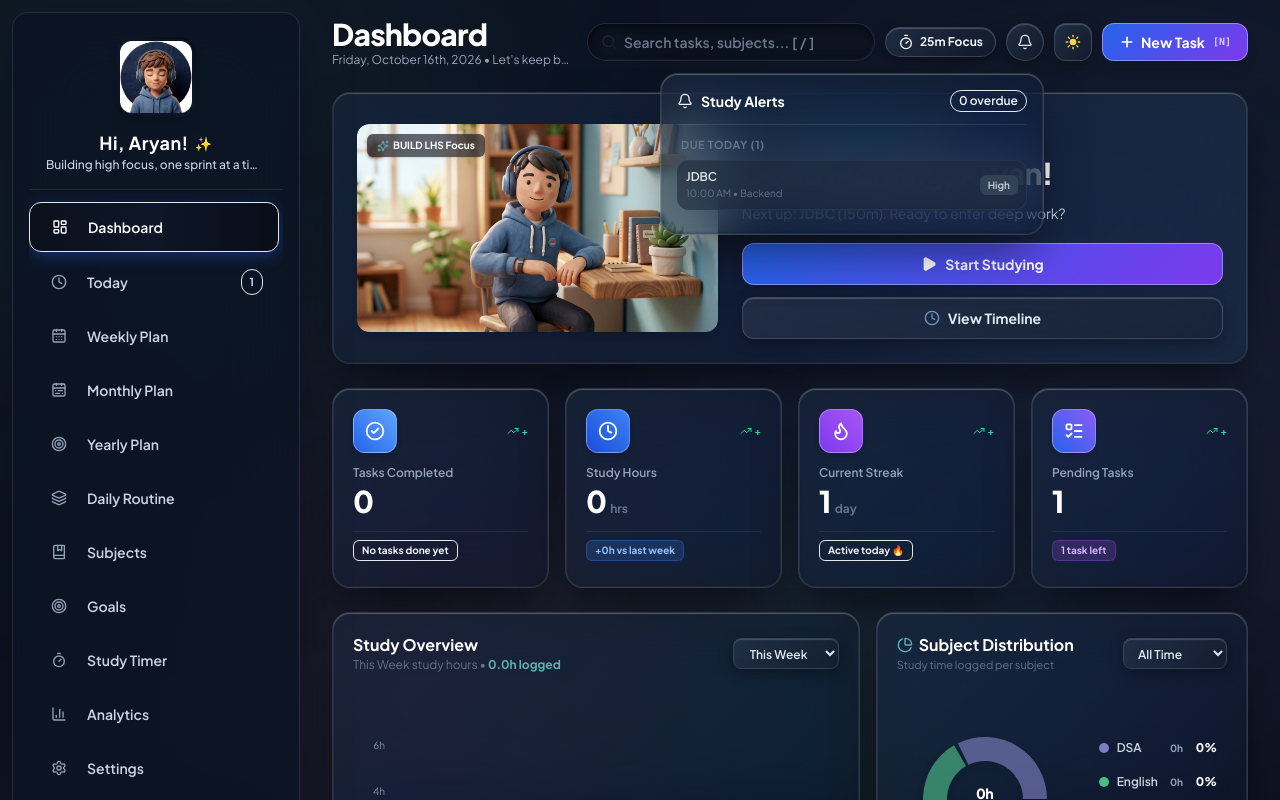
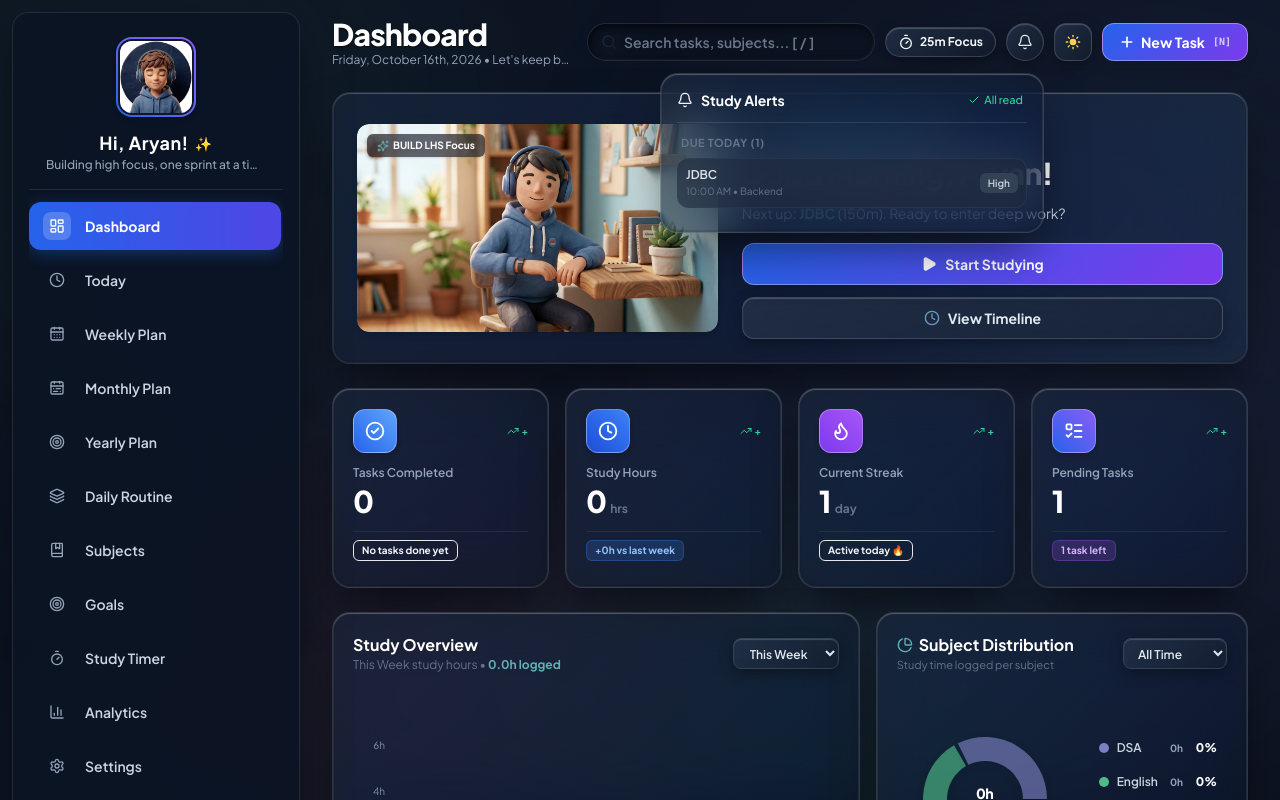
Before and after one commit to LAXMIDHARLHS974/Study-Analytics-Dashboard, a React (Vite) app: page / in a window 1280 px wide. Both pictures are taken after a click on the button 1024 px from the left and 42 px from the top of the page. Shown: the top 800 px of the page. Built offline with nearby package versions, Linux system fonts and the light colour scheme.

Commit message:
feat: add notification read tracking and mark-all-as-read functionality in TopBar and settings store

```diff
--- a/src/components/common/Sidebar.jsx
+++ b/src/components/common/Sidebar.jsx
@@ -10,14 +10,10 @@ import {
   BarChart3,
   Settings,
   Timer,
-  Sparkles,
   Layers,
-  Flame,
-  ListTodo,
   X
 } from 'lucide-react';
 import { useSettingsStore } from '../../store/useSettingsStore';
-import { useTaskStore } from '../../store/useTaskStore';
 
 const navItems = [
   { path: '/', label: 'Dashboard', icon: LayoutDashboard },
@@ -35,55 +31,52 @@ const navItems = [
 
 export default function Sidebar({ isOpen, onClose }) {
   const { userName, userAvatar, userMotto } = useSettingsStore();
-  const { tasks } = useTaskStore();
-
-  const pendingCount = tasks.filter((t) => t.status !== 'Done').length;
 
   return (
     <aside
       className={`
-        fixed inset-y-0 left-0 z-40 w-72
-        bg-[#162234]/85 dark:bg-[#0c1424]/85 backdrop-blur-2xl text-slate-200
-        flex flex-col justify-between p-4 shadow-[0_20px_50px_rgba(0,0,0,0.35)]
-        transition-transform duration-300 ease-in-out
-        md:translate-x-0 md:static md:w-64 lg:w-72 md:rounded-2xl md:my-3 md:ml-3
-        border border-white/20 dark:border-white/10 select-none
-        pt-[max(1rem,env(safe-area-inset-top,0px))] pb-[max(1rem,env(safe-area-inset-bottom,0px))]
+        fixed inset-y-0 left-0 z-40 w-56 sm:w-64 md:w-64 lg:w-72
+        bg-white/85 dark:bg-[#0c1424]/90 backdrop-blur-2xl text-slate-800 dark:text-slate-200
+        flex flex-col justify-between p-3 sm:p-4 shadow-[0_10px_35px_rgba(20,35,60,0.08)] dark:shadow-[0_20px_50px_rgba(0,0,0,0.45)]
+        transition-all duration-300 ease-in-out
+        md:translate-x-0 md:static md:rounded-2xl md:my-3 md:ml-3
+        border border-white/80 dark:border-white/10 select-none
+        pt-[max(0.75rem,env(safe-area-inset-top,0px))] pb-[max(0.75rem,env(safe-area-inset-bottom,0px))]
         ${isOpen ? 'translate-x-0' : '-translate-x-full md:translate-x-0'}
       `}
     >
       {/* Top Profile Section */}
-      <div className="relative flex flex-col items-center pt-2 pb-4 border-b border-white/15 dark:border-slate-800">
+      <div className="relative flex flex-col items-center pt-1 sm:pt-2 pb-3 sm:pb-4 border-b border-slate-200/80 dark:border-slate-800">
         {/* Mobile close button */}
         <button
           onClick={onClose}
           aria-label="Close menu"
-          className="md:hidden absolute top-0 right-0 p-2 rounded-xl text-slate-400 hover:text-white hover:bg-white/10 transition-colors"
+          className="md:hidden absolute top-0 right-0 p-1.5 rounded-lg text-slate-400 hover:text-slate-700 dark:hover:text-white hover:bg-slate-100 dark:hover:bg-white/10 transition-colors"
         >
-          <X className="w-5 h-5" />
+          <X className="w-4 h-4" />
         </button>
 
         <div className="relative group cursor-pointer">
-          <div className="w-20 h-20 rounded-2xl p-1 bg-gradient-to-tr from-royal-600 via-royal-500 to-violet-neon shadow-lg">
+          <div className="w-14 h-14 sm:w-20 sm:h-20 rounded-2xl p-0.5 sm:p-1 bg-gradient-to-tr from-blue-600 via-indigo-500 to-violet-500 shadow-md">
             <img
               src={userAvatar || '/assets/student_avatar.jpg'}
               alt={userName}
-              className="w-full h-full object-cover rounded-xl ring-2 ring-slate-900/50 shadow-inner"
+              className="w-full h-full object-cover rounded-xl ring-2 ring-white dark:ring-slate-900 shadow-inner"
             />
           </div>
         </div>
 
-        <h2 className="mt-3 text-lg font-bold text-white tracking-wide flex items-center gap-1.5">
+        <h2 className="mt-2 sm:mt-3 text-base sm:text-lg font-bold text-slate-900 dark:text-white tracking-wide flex items-center gap-1.5">
           <span>Hi, {userName}!</span>
-          <span className="text-violet-neon text-sm">✨</span>
+          <span className="text-amber-500 dark:text-violet-400 text-xs sm:text-sm">✨</span>
         </h2>
-        <p className="text-xs text-slate-300 font-medium truncate max-w-[220px]">
+        <p className="text-[11px] sm:text-xs text-slate-500 dark:text-slate-400 font-medium truncate max-w-[170px] sm:max-w-[220px]">
           {userMotto || 'Stay Focused & Consistent'}
         </p>
       </div>
 
-      {/* Navigation List with Liquid Glass Active States */}
-      <nav className="flex-1 overflow-y-auto py-3 space-y-1.5 pr-1">
+      {/* Navigation List with High-Contrast Liquid Glass States */}
+      <nav className="flex-1 overflow-y-auto py-2.5 sm:py-3 space-y-1 sm:space-y-1.5 pr-0.5">
         {navItems.map((item) => {
           const Icon = item.icon;
           return (
@@ -92,29 +85,24 @@ export default function Sidebar({ isOpen, onClose }) {
               to={item.path}
               onClick={() => onClose && onClose()}
               className={({ isActive }) => `
-                ${item.hideOnMobile ? 'hidden md:flex' : 'flex'} items-center gap-3.5 px-4 py-2.5 rounded-xl text-sm font-semibold transition-all duration-200
+                ${item.hideOnMobile ? 'hidden md:flex' : 'flex'} items-center gap-2.5 sm:gap-3.5 px-3 py-2 sm:px-3.5 sm:py-2.5 rounded-xl text-xs sm:text-sm transition-all duration-200
                 ${isActive
-                  ? 'bg-gradient-to-r from-royal-600/35 to-violet-neon/25 text-white border border-royal-400/40 shadow-[0_4px_16px_rgba(37,99,235,0.35)] backdrop-blur-md font-bold'
-                  : 'text-slate-300 hover:text-white hover:bg-white/10 dark:hover:bg-white/5'
+                  ? 'bg-gradient-to-r from-blue-600 to-indigo-600 text-white font-bold shadow-[0_4px_16px_rgba(37,99,235,0.35)]'
+                  : 'text-slate-700 dark:text-slate-300 hover:text-blue-600 dark:hover:text-white hover:bg-slate-100/80 dark:hover:bg-white/10 font-semibold'
                 }
               `}
             >
               {({ isActive }) => (
                 <>
                   <div
-                    className={`w-7 h-7 rounded-xl flex items-center justify-center transition-colors ${isActive
-                      ? 'bg-royal-500/30 text-royal-300'
-                      : 'text-slate-400 group-hover:text-slate-200'
+                    className={`w-6 h-6 sm:w-7 sm:h-7 rounded-lg flex items-center justify-center transition-colors ${isActive
+                      ? 'bg-white/20 text-white'
+                      : 'text-slate-400 dark:text-slate-400 group-hover:text-blue-600 dark:group-hover:text-white'
                       }`}
                   >
-                    <Icon className="w-4 h-4" />
+                    <Icon className="w-3.5 h-3.5 sm:w-4 sm:h-4" />
                   </div>
-                  <span className="flex-1">{item.label}</span>
-                  {item.path === '/today' && pendingCount > 0 && (
-                    <span className="px-2 py-0.5 text-[11px] rounded-full bg-royal-500/25 text-royal-300 font-bold border border-royal-500/30">
-                      {pendingCount}
-                    </span>
-                  )}
+                  <span className="flex-1 truncate">{item.label}</span>
                 </>
               )}
             </NavLink>
--- a/src/components/common/TopBar.jsx
+++ b/src/components/common/TopBar.jsx
@@ -10,10 +10,7 @@ import {
   Timer,
   AlertCircle,
   Check,
-  ArrowRight,
-  Flame,
-  Volume2,
-  VolumeX
+  CheckCheck
 } from 'lucide-react';
 import { useSettingsStore } from '../../store/useSettingsStore';
 import { useTaskStore } from '../../store/useTaskStore';
@@ -25,8 +22,8 @@ export default function TopBar({ onOpenSidebar, onOpenNewTask }) {
   const navigate = useNavigate();
   const searchInputRef = useRef(null);
 
-  const { theme, toggleTheme, userName, userAvatar, isTimerRunning, timerSecondsLeft } = useSettingsStore();
-  const { searchQuery, setSearchQuery, tasks, carryForwardOverdueTasks } = useTaskStore();
+  const { theme, toggleTheme, userName, userAvatar, isTimerRunning, timerSecondsLeft, readNotificationIds, markAllNotificationsAsRead } = useSettingsStore();
+  const { searchQuery, setSearchQuery, tasks } = useTaskStore();
 
   const [showNotifications, setShowNotifications] = useState(false);
   const [showMobileSearch, setShowMobileSearch] = useState(false);
@@ -44,6 +41,11 @@ export default function TopBar({ onOpenSidebar, onOpenNewTask }) {
   });
 
   const dueTodayTasks = tasks.filter((t) => t.date === format(new Date(), 'yyyy-MM-dd') && t.status !== 'Done');
+
+  const unreadOverdueTasks = overdueTasks.filter(
+    (t) => !(readNotificationIds || []).includes(t.id)
+  );
+  const unreadCount = unreadOverdueTasks.length;
 
   // Page title mapping
   const getPageTitle = () => {
@@ -105,7 +107,7 @@ export default function TopBar({ onOpenSidebar, onOpenNewTask }) {
           <button
             onClick={onOpenSidebar}
             aria-label="Toggle Navigation Menu"
-            className="md:hidden p-2 rounded-xl bg-[#0E1636]/80 backdrop-blur-md shadow-md border border-white/10 active:scale-95 transition-all text-slate-200 shrink-0"
+            className="md:hidden p-2 rounded-xl neu-pill-btn active:scale-95 transition-all text-slate-700 dark:text-slate-200 shrink-0"
           >
             <Menu className="w-4 h-4 sm:w-5 sm:h-5" />
           </button>
@@ -177,9 +179,9 @@ export default function TopBar({ onOpenSidebar, onOpenNewTask }) {
               className="p-2 sm:p-2.5 rounded-full neu-pill-btn relative text-slate-700 dark:text-slate-200 hover:text-royal-600 dark:hover:text-royal-400"
             >
               <Bell className="w-4 h-4" />
-              {overdueTasks.length > 0 && (
+              {unreadCount > 0 && (
                 <span className="absolute -top-1 -right-1 w-4 h-4 rounded-full bg-brand-coral text-white text-[10px] font-bold flex items-center justify-center animate-bounce shadow">
-                  {overdueTasks.length}
+                  {unreadCount}
                 </span>
               )}
             </button>
@@ -187,47 +189,68 @@ export default function TopBar({ onOpenSidebar, onOpenNewTask }) {
             {/* Notifications Flyout */}
             {showNotifications && (
               <div className="fixed sm:absolute inset-x-3 sm:inset-x-auto right-auto sm:right-0 top-16 sm:top-auto sm:mt-3 w-auto sm:w-96 max-w-sm clay-card p-4 shadow-2xl z-50 animate-in fade-in zoom-in-95 duration-150">
-                <div className="flex items-center justify-between pb-3 border-b border-white/10">
+                <div className="flex items-center justify-between pb-3 border-b border-white/10 gap-2">
                   <div className="flex items-center gap-2">
                     <Bell className="w-4 h-4 text-royal-400" />
                     <h3 className="text-sm font-bold text-white">Study Alerts</h3>
                   </div>
+                  <div className="flex items-center gap-2">
+                    {unreadCount > 0 ? (
+                      <button
+                        onClick={() => {
+                          const idsToMark = overdueTasks.map((t) => t.id);
+                          markAllNotificationsAsRead(idsToMark);
+                        }}
+                        className="text-[11px] font-bold text-royal-400 hover:text-royal-300 dark:hover:text-royal-200 hover:bg-white/10 px-2 py-0.5 rounded-lg transition-all flex items-center gap-1 active:scale-95 cursor-pointer"
+                        title="Mark all notifications as read"
+                      >
+                        <CheckCheck className="w-3.5 h-3.5 text-emerald-400" />
+                        <span>Mark read all</span>
+                      </button>
+                    ) : (
+                      <span className="text-[11px] font-medium text-emerald-400 flex items-center gap-1 px-1">
+                        <Check className="w-3 h-3" />
+                        <span>All read</span>
+                      </span>
+                    )}
+                    {unreadCount > 0 && (
                       <span className="text-xs px-2 py-0.5 rounded-full bg-royal-500/20 text-royal-300 border border-royal-500/30 font-semibold">
-                    {overdueTasks.length} overdue
+                        {unreadCount} overdue
                       </span>
+                    )}
+                  </div>
                 </div>
 
                 <div className="py-2 max-h-72 overflow-y-auto space-y-2">
-                  {overdueTasks.length > 0 && (
+                  {unreadOverdueTasks.length > 0 ? (
                     <div className="p-3 rounded-2xl bg-brand-coral/10 border border-brand-coral/30">
                       <div className="flex items-start gap-2.5">
                         <AlertCircle className="w-4 h-4 text-brand-coral shrink-0 mt-0.5" />
                         <div>
                           <h4 className="text-xs font-bold text-brand-coral">
-                            {overdueTasks.length} Overdue Task{overdueTasks.length > 1 ? 's' : ''}
+                            {unreadOverdueTasks.length} Overdue Task{unreadOverdueTasks.length > 1 ? 's' : ''}
                           </h4>
                           <p className="text-[11px] text-slate-600 dark:text-slate-300 mt-0.5">
                             Tasks from previous days are still pending.
                           </p>
-                          <button
-                            onClick={() => {
-                              carryForwardOverdueTasks();
-                              setShowNotifications(false);
-                            }}
-                            className="mt-2 text-xs font-semibold px-2.5 py-1 rounded-full bg-brand-coral text-white shadow-sm hover:brightness-110 active:scale-95 transition-all flex items-center gap-1"
-                          >
-                            Carry forward to today <ArrowRight className="w-3 h-3" />
-                          </button>
                         </div>
                       </div>
                     </div>
-                  )}
+                  ) : overdueTasks.length > 0 ? (
+                    <div className="p-2.5 rounded-xl bg-white/5 border border-white/10 flex items-center gap-2 text-xs text-slate-400">
+                      <Check className="w-3.5 h-3.5 text-emerald-400 shrink-0" />
+                      <span>All overdue alerts marked as read</span>
+                    </div>
+                  ) : null}
 
                   <div className="space-y-1.5 pt-1">
                     <h4 className="text-[11px] font-bold text-slate-500 uppercase tracking-wider px-1">
                       Due Today ({dueTodayTasks.length})
                     </h4>
-                    {dueTodayTasks.slice(0, 3).map((task) => (
+                    {dueTodayTasks.length === 0 ? (
+                      <p className="text-xs text-slate-400 px-1 py-1">No tasks due today</p>
+                    ) : (
+                      dueTodayTasks.slice(0, 3).map((task) => (
                         <div
                           key={task.id}
                           className="p-2 rounded-xl bg-white/60 dark:bg-slate-800/60 border border-white/80 dark:border-slate-700/50 flex items-center justify-between text-xs"
@@ -244,7 +267,8 @@ export default function TopBar({ onOpenSidebar, onOpenNewTask }) {
                             {task.priority}
                           </span>
                         </div>
-                    ))}
+                      ))
+                    )}
                   </div>
                 </div>
               </div>
--- a/src/pages/Today.jsx
+++ b/src/pages/Today.jsx
@@ -5,9 +5,6 @@ import {
   addDays,
   subDays,
   isSameDay,
-  parseISO,
-  startOfDay,
-  isBefore,
   startOfWeek,
   endOfWeek,
   eachDayOfInterval
@@ -18,7 +15,6 @@ import {
   Plus,
   ChevronLeft,
   ChevronRight,
-  AlertCircle,
   ArrowRight,
   Sparkles,
   Play,
@@ -41,7 +37,7 @@ import { triggerConfetti } from '../utils/confetti';
 
 export default function Today({ onOpenNewTask, onEditTask }) {
   const navigate = useNavigate();
-  const { tasks, subjects, routines, carryForwardOverdueTasks, applyRoutineToDate, toggleTaskStatus } = useTaskStore();
+  const { tasks, subjects, routines, applyRoutineToDate, toggleTaskStatus } = useTaskStore();
   const { setTimerState } = useSettingsStore();
 
   const [selectedDate, setSelectedDate] = useState(new Date());
@@ -68,16 +64,6 @@ export default function Today({ onOpenNewTask, onEditTask }) {
   const currentHour = currentTime.getHours();
   const formattedCurrentTime = format(currentTime, 'h:mm a');
 
-  // Overdue check
-  const todayStart = startOfDay(new Date());
-  const overdueTasks = tasks.filter((t) => {
-    if (t.status === 'Done') return false;
-    try {
-      return isBefore(parseISO(t.date), todayStart);
-    } catch {
-      return false;
-    }
-  });
 
   // Tasks for the selected date
   const allDateTasks = useMemo(() => {
@@ -358,24 +344,6 @@ export default function Today({ onOpenNewTask, onEditTask }) {
         </div>
       </div>
 
-      {/* 3. Overdue Alert (if any) */}
-      {isToday && overdueTasks.length > 0 && (
-        <div className="clay-card p-2.5 sm:p-3 bg-rose-500/10 border border-rose-500/30 flex items-center justify-between gap-2 rounded-xl text-xs">
-          <div className="flex items-center gap-2 min-w-0">
-            <AlertCircle className="w-4 h-4 text-rose-600 dark:text-rose-400 shrink-0" />
-            <span className="font-bold text-slate-900 dark:text-white truncate">
-              {overdueTasks.length} pending task{overdueTasks.length > 1 ? 's' : ''} from previous days
-            </span>
-          </div>
-          <button
-            onClick={() => carryForwardOverdueTasks(selectedDateStr)}
-            className="neu-pill-btn px-2.5 py-1 text-[11px] font-bold text-rose-600 dark:text-rose-400 shrink-0"
-          >
-            Move to Today →
-          </button>
-        </div>
-      )}
-
       {/* 4. SHORT & COMPACT HOURLY TIMELINE */}
       <div className="clay-card p-3.5 sm:p-4 shadow-glass-card border border-white/10 space-y-3">
         {/* Timeline Header & Range Filter Tabs */}
--- a/src/store/useSettingsStore.js
+++ b/src/store/useSettingsStore.js
@@ -40,6 +40,12 @@ export const useSettingsStore = create(
 
       // Notifications
       notificationsEnabled: true,
+      readNotificationIds: [],
+      markAllNotificationsAsRead: (ids = []) => {
+        const current = get().readNotificationIds || [];
+        set({ readNotificationIds: Array.from(new Set([...current, ...ids])) });
+      },
+      clearReadNotifications: () => set({ readNotificationIds: [] }),
 
       // Active Pomodoro State
       isTimerRunning: false,
```
Also changed, not shown: src/components/dashboard/HeroBanner.jsx (+5 -3 lines), src/components/dashboard/StatCards.jsx (+10 -3 lines). Lines whose indentation alone changed are shown as unchanged.
